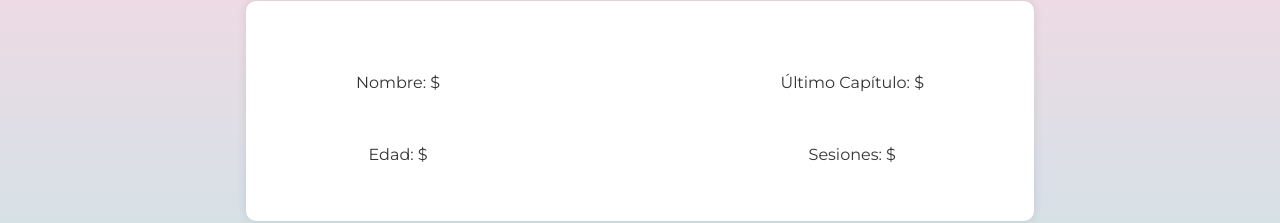
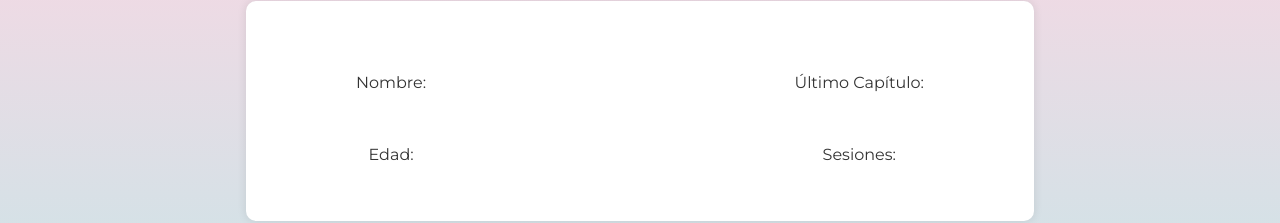
Before and after one commit to sanhue903/Frontend-memoria, a React (Create React App) app: page /students/1/scores in a window 1280 px wide. Shown: the part 154-377 px from the top of the page. Built offline with nearby package versions, Linux system fonts and the light colour scheme; no server answers; sample sign-in values are in the browser's storage.

Commit message:
Update StudentInfoContainer.jsx

```diff
--- a/src/components/StudentInfoContainer.jsx
+++ b/src/components/StudentInfoContainer.jsx
@@ -31,12 +31,12 @@ function StudentInfoContainer({ studentId }) {
       <h3>Información del Estudiante</h3>
       <div className='studentInfoContainer'>
       <div className='column'>
-        <p>Nombre: ${student.name}</p>
-        <p>Edad: ${student.age}</p>
+        <p>Nombre: {student.name}</p>
+        <p>Edad: {student.age}</p>
       </div>
       <div className='column'>
-        <p>Último Capítulo: ${student.last_chapter}</p>
-        <p>Sesiones: ${student.session}</p>
+        <p>Último Capítulo: {student.last_chapter}</p>
+        <p>Sesiones: {student.session}</p>
       </div>
       </div>
     </div>
```
